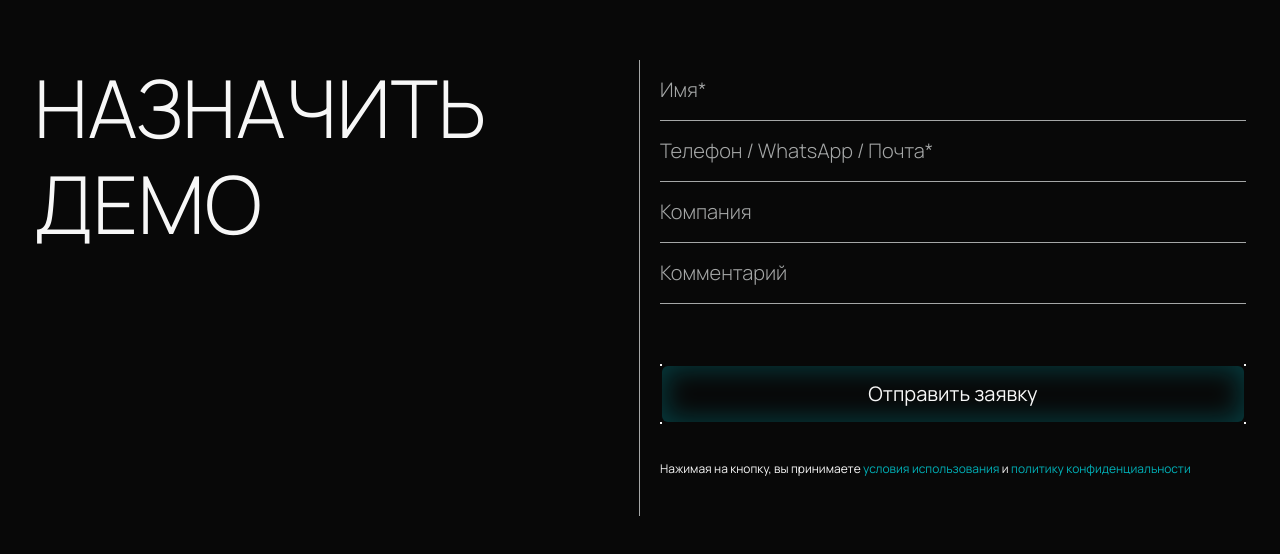
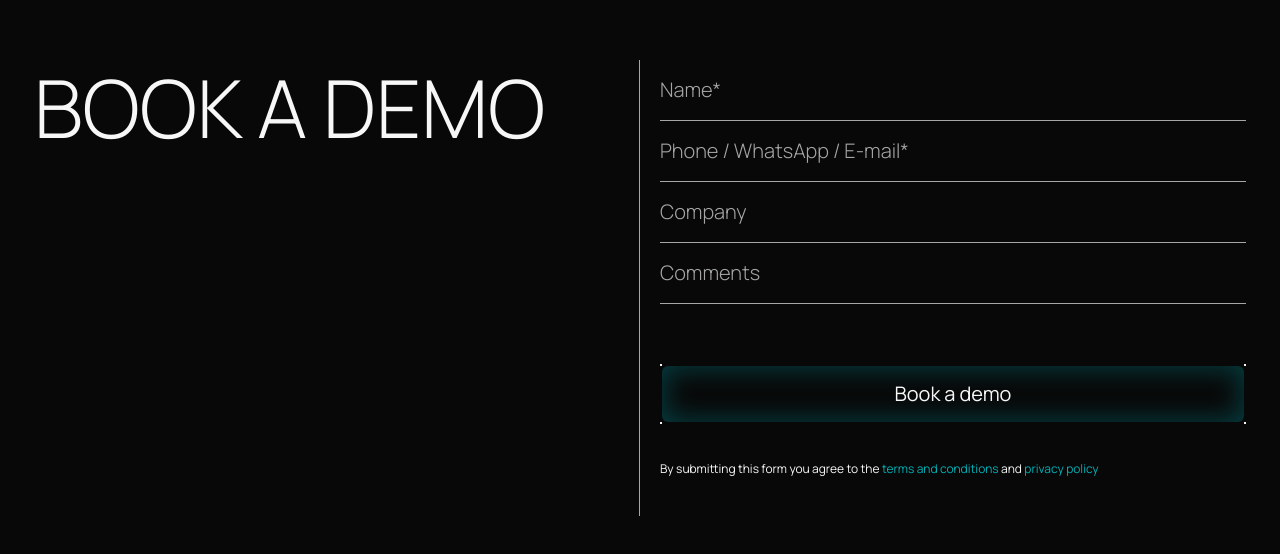
Before and after one commit to dorofeeva-olga74/XR-Place-Visual, a React (Vite) app: page / in a window 1280 px wide. Shown: the part 1698-2252 px from the top of the page. Built offline with nearby package versions, Linux system fonts and the light colour scheme.

Commit message:
use internationalization in Claim

```diff
--- a/src/components/Claim/Claim.tsx
+++ b/src/components/Claim/Claim.tsx
@@ -1,25 +1,28 @@
 import styles from './Claim.module.scss';
 import { inputs } from '../../utils/consts';
 import IntroButton from '../Ui/IntroButton/IntroButton';
+import { useTranslation } from 'react-i18next';
 
 function Input({ input }) {
-  return <input className={styles.claim__input} name={input.name} placeholder={input.placeholder} required={input.required}></input>;
+  const { t } = useTranslation();
+  return <input className={styles.claim__input} name={input.name} placeholder={t(`components.claim.${input.name}`)} required={input.required}></input>;
 }
 
 function Claim() {
+  const { t } = useTranslation();
   return (
     <form className={styles.claim__container}>
-      <h2 className={styles.claim__title}>НАЗНАЧИТЬ ДЕМО</h2>
+      <h2 className={styles.claim__title}>{t('components.claim.title')}</h2>
       <div className={styles.claim__inputs}>
         {inputs.map((input, index) => {
           return <Input key={`${input.name} - ${index}`} input={input} />;
         })}
       </div>
       <div className={styles.claim__button}>
-        <IntroButton>Отправить заявку</IntroButton>
+        <IntroButton>{t('components.claim.submit')}</IntroButton>
       </div>
       <small className={styles.claim__annotation}>
-        Нажимая на кнопку, вы принимаете <span className={styles.claim__policy}>условия использования</span> и <span className={styles.claim__policy}>политику конфиденциальности</span>
+        {t('components.claim.annotation')} <span className={styles.claim__policy}>{t('components.claim.policy1')}</span> {t('components.claim.and')} <span className={styles.claim__policy}>{t('components.claim.policy2')}</span>
       </small>
     </form>
   );
--- a/src/i18n.ts
+++ b/src/i18n.ts
@@ -32,6 +32,18 @@ i18n
                 items: ['Виджет легко встраивается в любой сайт', 'Доступно с любого устройства', 'Интерактивное вовлечение покупателей', 'Точный вид из окна для каждой планировки', 'Свобода перемещения как в компьютерной игре'],
               },
             },
+            claim: {
+              title: 'НАЗНАЧИТЬ ДЕМО',
+              username: 'Имя*',
+              contacts: 'Телефон / WhatsApp / Почта*',
+              company: 'Компания',
+              comment: 'Комментарий',
+              submit: 'Отправить заявку',
+              annotation: 'Нажимая на кнопку, вы принимаете',
+              policy1: 'условия использования',
+              and: 'и',
+              policy2: 'политику конфиденциальности',
+            },
             footer: {
               allRightsReserved: 'Все права защищены',
             },
@@ -58,6 +70,18 @@ i18n
                 items: ['Widget easily integrates into any site', 'Available on any device', 'Interactive customer engagement', 'Accurate window view for each layout', 'Freedom of movement like in a computer game'],
               },
             },
+            claim: {
+              title: 'BOOK A DEMO',
+              username: 'Name*',
+              contacts: 'Phone / WhatsApp / E-mail*',
+              company: 'Company',
+              comment: 'Comments',
+              submit: 'Book a demo',
+              annotation: 'By submitting this form you agree to the',
+              policy1: 'terms and conditions',
+              and: 'and',
+              policy2: 'privacy policy',
+            },
             footer: {
               allRightsReserved: 'All rights reserved',
             },
--- a/src/utils/consts.ts
+++ b/src/utils/consts.ts
@@ -6,22 +6,18 @@ export const gridElements = Array(12).fill('1');
 export const inputs = [
   {
     name: 'username',
-    placeholder: 'Имя*',
     required: true,
   },
   {
     name: 'contacts',
-    placeholder: 'Телефон / WhatsApp / Почта*',
     required: true,
   },
   {
     name: 'company',
-    placeholder: 'Компания',
     required: false,
   },
   {
     name: 'comment',
-    placeholder: 'Комментарий',
     required: false,
   },
 ];
```
